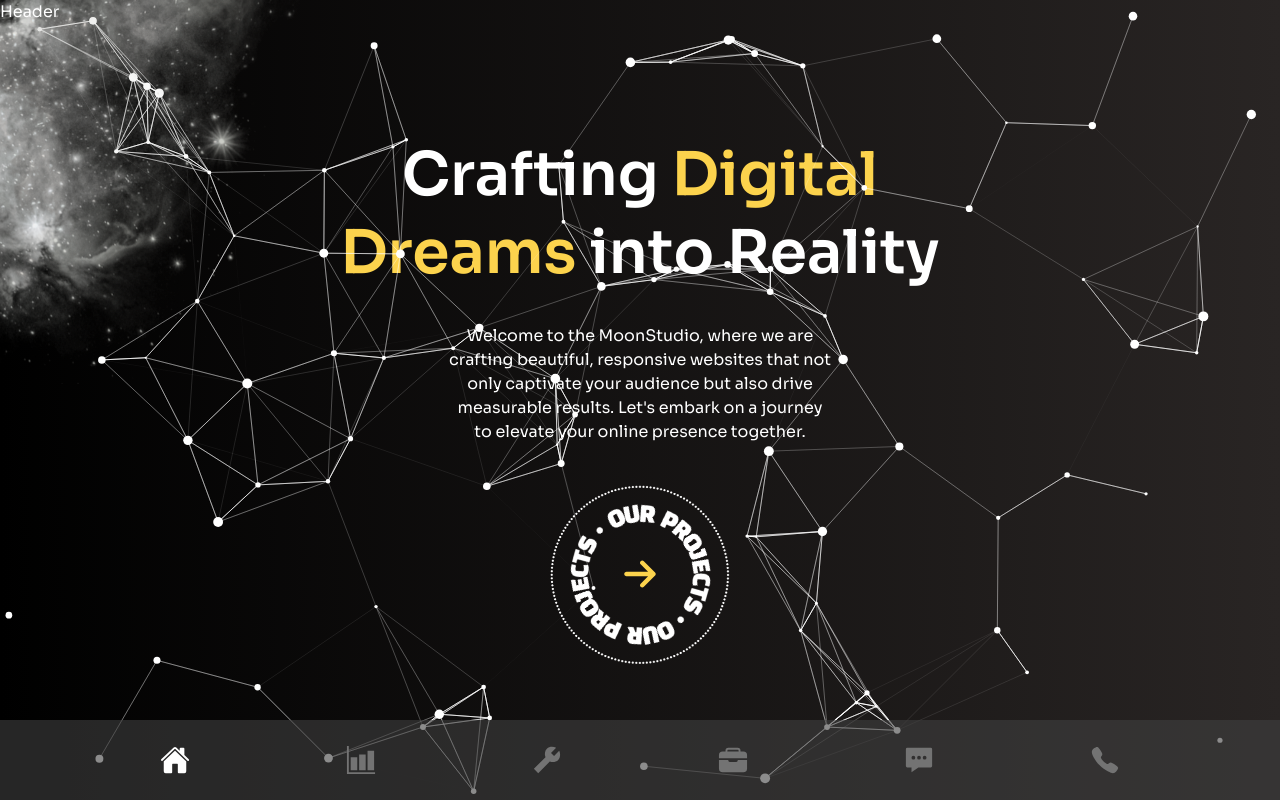
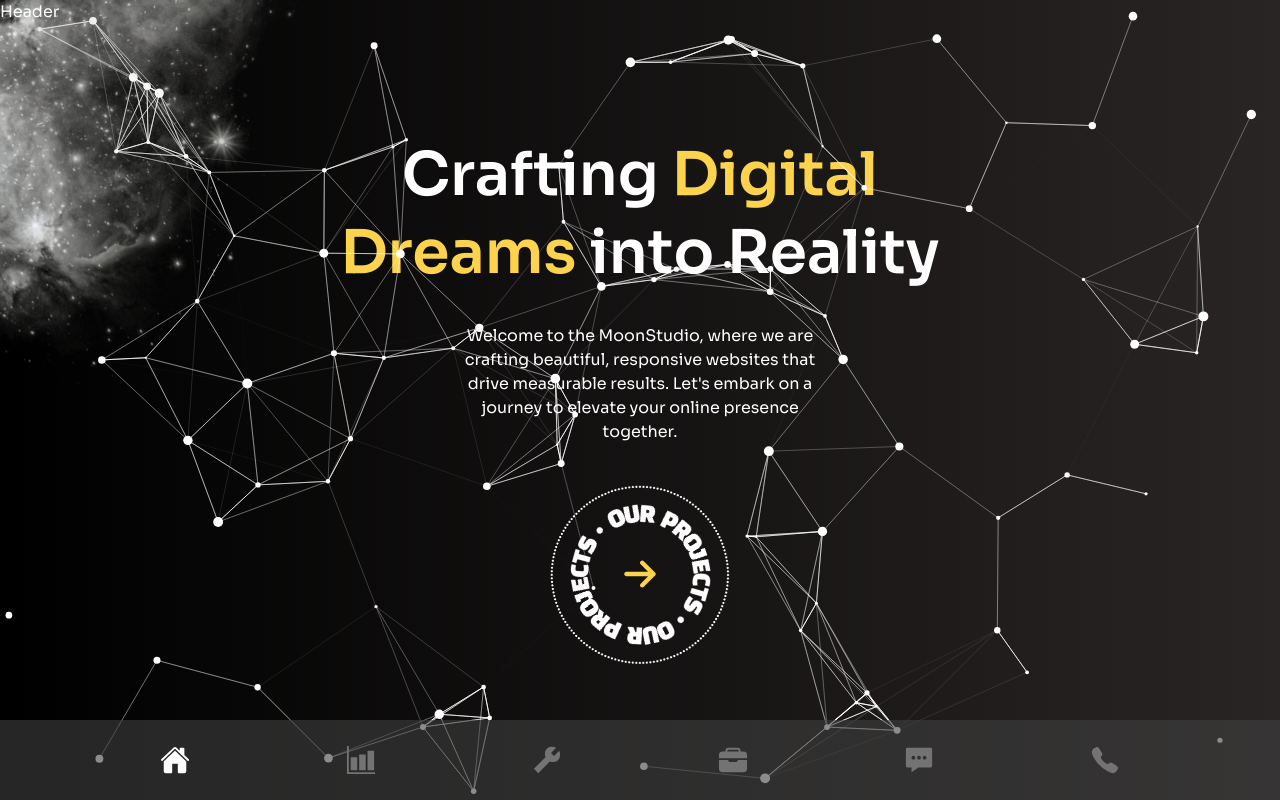
Before and after one commit to AlinaDemchenko/moon_studio, a Next.js app: page / in a window 1280 px wide. Built offline with nearby package versions, Linux system fonts and the light colour scheme.

Commit message:
home text fixed

```diff
--- a/app/page.jsx
+++ b/app/page.jsx
@@ -34,8 +34,7 @@
             exit="hidden"
           >
             Welcome to the MoonStudio, where we are crafting beautiful,
-            responsive websites that not only captivate your audience but also
-            drive measurable results. Let&apos;s embark on a journey to elevate
+            responsive websites that drive measurable results. Let&apos;s embark on a journey to elevate
             your online presence together.
           </motion.p>
           <motion.div
```
